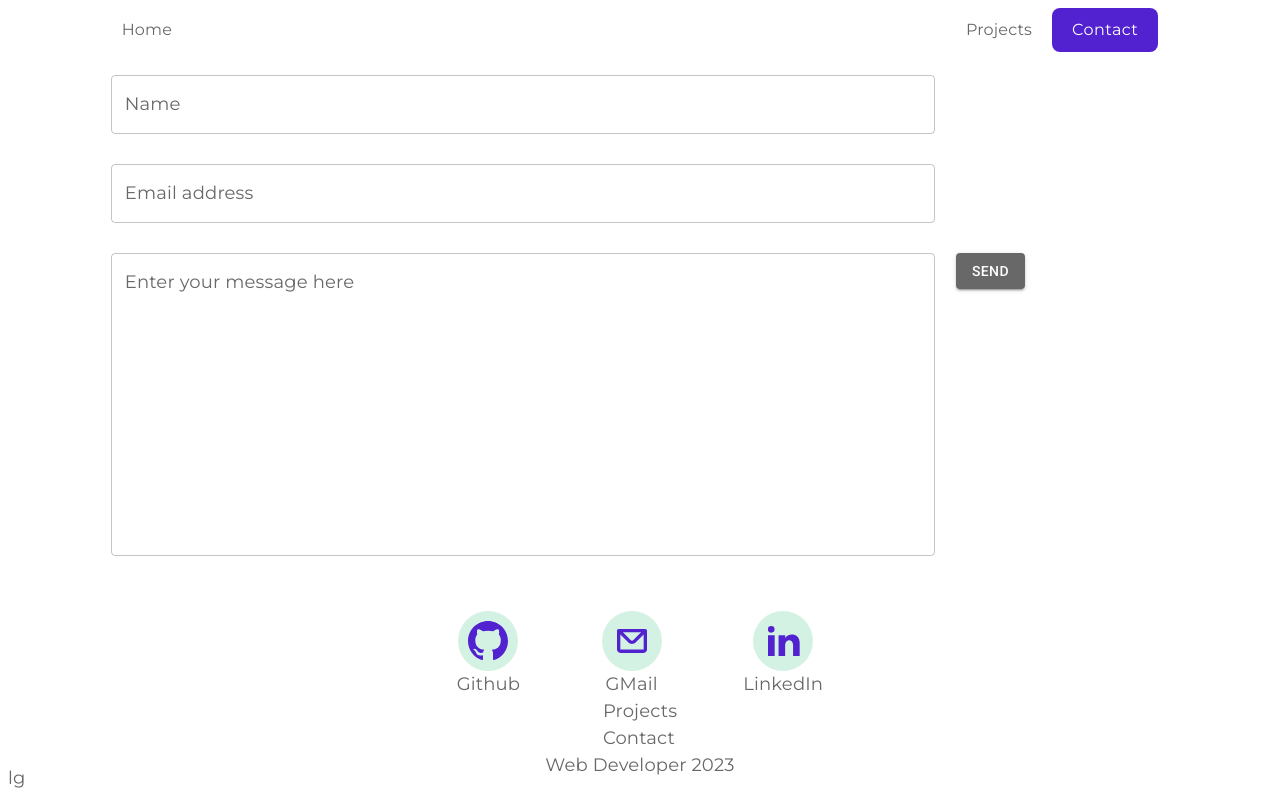
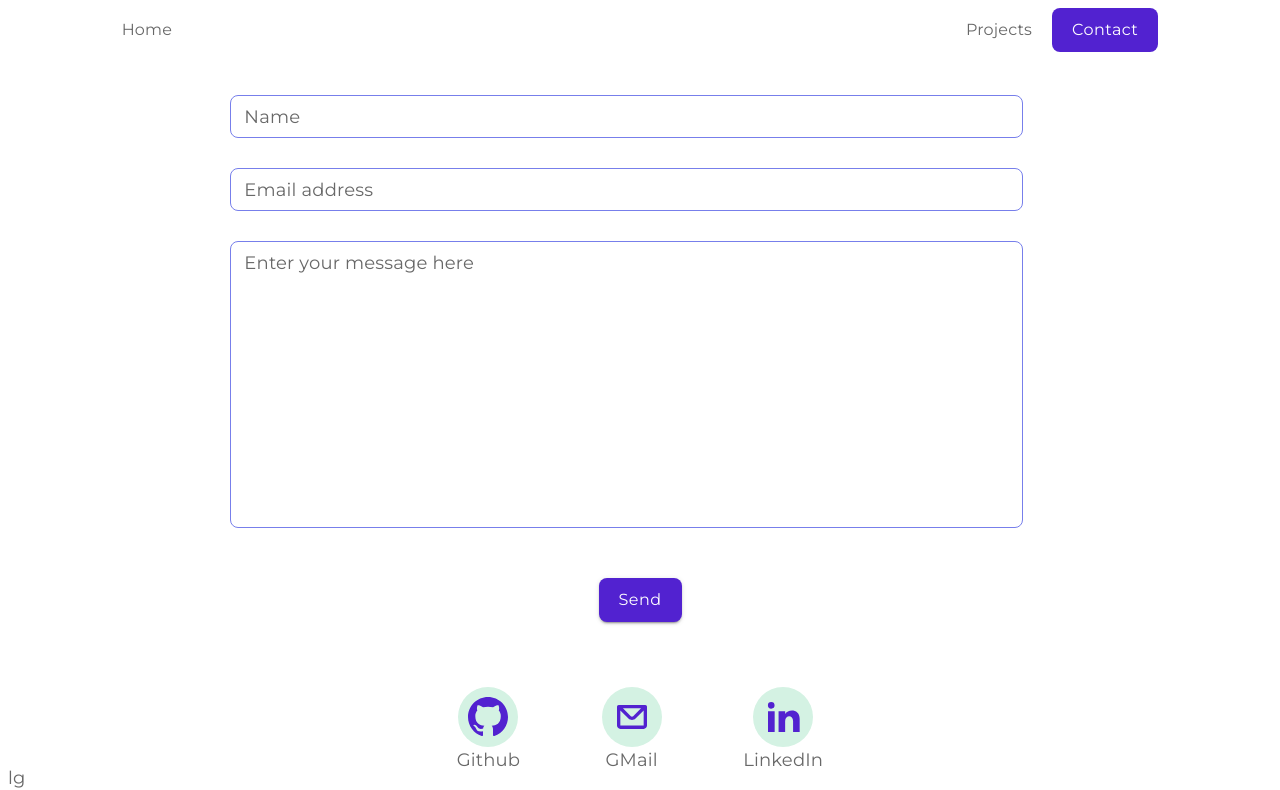
Before and after one commit to misterplain/portfolio, a React (Create React App) app: page /contact in a window 1280 px wide. Shown: the top 790 px of the page. Built offline with nearby package versions, Linux system fonts and the light colour scheme.

Commit message:
contact form and footer restyling

```diff
--- a/src/components/ContactForm/ContactForm.js
+++ b/src/components/ContactForm/ContactForm.js
@@ -34,16 +34,13 @@ const ContactForm = () => {
   const [responseMessage, setResponseMessage] = useState("");
   return (
     <Box sx={styles.wrapper}>
-      <Box sx={styles.message}>
-        <Typography>{responseMessage}</Typography>
-      </Box>
       <Box>
         {" "}
         <Formik
           initialValues={{ name: "", email: "", message: "" }}
           validationSchema={contactSchema}
           onSubmit={async (values, { resetForm }) => {
-            console.log(values)
+            console.log(values);
             try {
               let data = {
                 name: values.name,
@@ -70,8 +67,6 @@ const ContactForm = () => {
             } catch (error) {
               setResponseMessage("Message Failed to Send");
             }
-
-
           }}
         >
           {({
@@ -83,13 +78,14 @@ const ContactForm = () => {
             errors,
             touched,
           }) => (
-            <form onSubmit={handleSubmit} >
-              {/* <Box sx={styles.formWrapper}> */}
+            <form onSubmit={handleSubmit}>
+              <Box sx={styles.formWrapper}>
                 {" "}
                 <FormGroup sx={styles.formGroup}>
                   <FormControlLabel
                     control={
                       <TextField
+                      size="small"
                         name='name'
                         label='Name'
                         variant='outlined'
@@ -105,6 +101,7 @@ const ContactForm = () => {
                   <FormControlLabel
                     control={
                       <TextField
+                      size="small"
                         type='textarea'
                         name='email'
                         label='Email address'
@@ -121,6 +118,7 @@ const ContactForm = () => {
                   <FormControlLabel
                     control={
                       <TextField
+                      size="small"
                         type='textarea'
                         name='message'
                         label='Enter your message here'
@@ -136,10 +134,9 @@ const ContactForm = () => {
                     }
                   />
                 </FormGroup>{" "}
-                {/* <Button variant='primary' type='submit'>
-                  Send
-                </Button> */}
-              {/* </Box> */}
+                <Box sx={styles.message}>
+                  <Typography>{responseMessage}</Typography>
+                </Box>
                 <Button
                   variant='contained'
                   type='submit'
@@ -147,7 +144,8 @@ const ContactForm = () => {
                   disabled={!isValid}
                 >
                   Send
-                </Button>
+                </Button>{" "}
+              </Box>
             </form>
           )}
         </Formik>
--- a/src/components/ContactForm/styles.js
+++ b/src/components/ContactForm/styles.js
@@ -3,6 +3,11 @@ const styles = {
         display: "flex",
         flexDirection: "column",
         padding: "15px 15px",
+    }),
+    message: (theme) => ({
+        display: "flex",
+        justifyContent: "center",
+        marginBottom: "20px",
     }),
     formWrapper: (theme) => ({
         display: "flex",
@@ -12,7 +17,23 @@ const styles = {
     }),
     formGroup: (theme) => ({
         width: "80%",
+        // height: "30px",
         marginBottom: "30px",
+    }),
+    button: (theme) => ({
+        fontFamily: "Montserrat, sans-serif",
+        fontWeight: 500,
+        fontSize: "16px",
+        lineHeight: "20px",
+        textTransform: "capitalize",
+        color: "white",
+        background: theme.palette.purple.main,
+        padding: "12px 20px",
+        gap: "10px",
+        borderRadius: "8px",
+        "&:hover": {
+          background: "#646ab0",
+        },
     })
 }
 
--- a/src/components/Footer/Footer.js
+++ b/src/components/Footer/Footer.js
@@ -72,7 +72,7 @@ const Footer = () => {
           <Box sx={styles.link}>Contact</Box>
         </Link>
       </Box>
-      <Box sx={styles.captionText}>Web Developer 2023</Box>
+      {/* <Box sx={styles.captionText}>Web Developer 2023</Box> */}
     </Box>
   );
 };
--- a/src/components/Footer/styles.js
+++ b/src/components/Footer/styles.js
@@ -1,5 +1,5 @@
 const styles = {
-wrapper: (theme)=>({
+  wrapper: (theme) => ({
     display: "flex",
     flexDirection: "column",
     marginLeft: "auto",
@@ -7,29 +7,37 @@ wrapper: (theme)=>({
     justifyContent: "center",
     alignItems: "center",
     width: "60%",
-}),
-iconsWrapper: (theme)=>({
+  }),
+  iconsWrapper: (theme) => ({
     display: "flex",
     width: "70%",
     flexDirection: "row",
     justifyContent: "space-around",
     alignItems: "center",
-}),
-iconWrapper: (theme)=>({
+    margin: "20px 0px",
+  }),
+  iconWrapper: (theme) => ({
     display: "flex",
     flexDirection: "column",
     justifyContent: "center",
     alignItems: "center",
     marginTop: "10px",
-}),
-icon: (theme)=>({
+  }),
+  icon: (theme) => ({
     fontSize: "40px",
     color: theme.palette.purple.main,
     backgroundColor: theme.palette.lightGreen.main,
     borderRadius: "50%",
     padding: "10px",
+  }),
+  linksWrapper:(theme) => ({
+    display: "flex",
+    flexDirection: "row",
+    marginBottom: "20px",
+  }),
+    link: (theme) => ({
+        margin: "0px 20px",
+    })
+};
 
-})
-}
-
-export default styles
+export default styles;
--- a/src/components/Layout/Layout.js
+++ b/src/components/Layout/Layout.js
@@ -23,7 +23,7 @@ const Layout = ({ children }) => {
         <Header />
         <main>{children}</main>
         <Footer />
-        <ComponentsTest />
+        {/* <ComponentsTest /> */}
       </Grid>
     </Grid>
   );
--- a/src/theme.js
+++ b/src/theme.js
@@ -96,26 +96,26 @@ const theme = createTheme({
     //     },
     //   },
     // },
-    // MuiOutlinedInput: {
-    //   styleOverrides: {
-    //     notchedOutline: {
-    //       border: "0.5px solid #777FEB",
-    //     },
-    //     root: {
-    //       borderRadius: "8px",
-    //       color: "#000",
-    //       fontSize: "16px",
-    //       lineHeight: "20px",
-    //       fontWeight: 500,
-    //       "&.Mui-focused .MuiOutlinedInput-notchedOutline": {
-    //         border: "2px solid #777FEB",
-    //       },
-    //       "&:hover .MuiOutlinedInput-notchedOutline": {
-    //         border: "2px solid #777FEB",
-    //       },
-    //     },
-    //   },
-    // },
+    MuiOutlinedInput: {
+      styleOverrides: {
+        notchedOutline: {
+          border: "0.5px solid #777FEB",
+        },
+        root: {
+          borderRadius: "8px",
+          color: "#000",
+          fontSize: "16px",
+          lineHeight: "20px",
+          fontWeight: 500,
+          "&.Mui-focused .MuiOutlinedInput-notchedOutline": {
+            border: "2px solid #777FEB",
+          },
+          "&:hover .MuiOutlinedInput-notchedOutline": {
+            border: "2px solid #777FEB",
+          },
+        },
+      },
+    },
   },
 });
 
```
Lines whose indentation alone changed are shown as unchanged.
